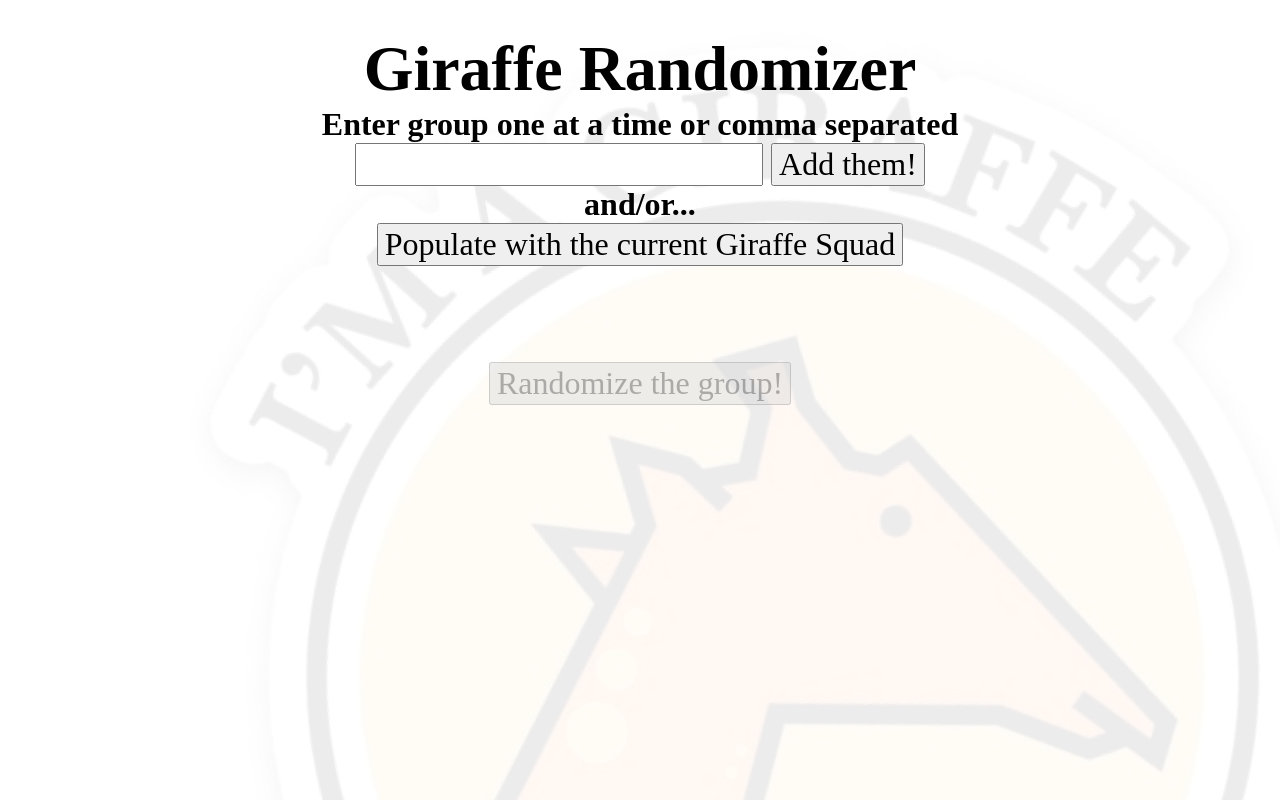
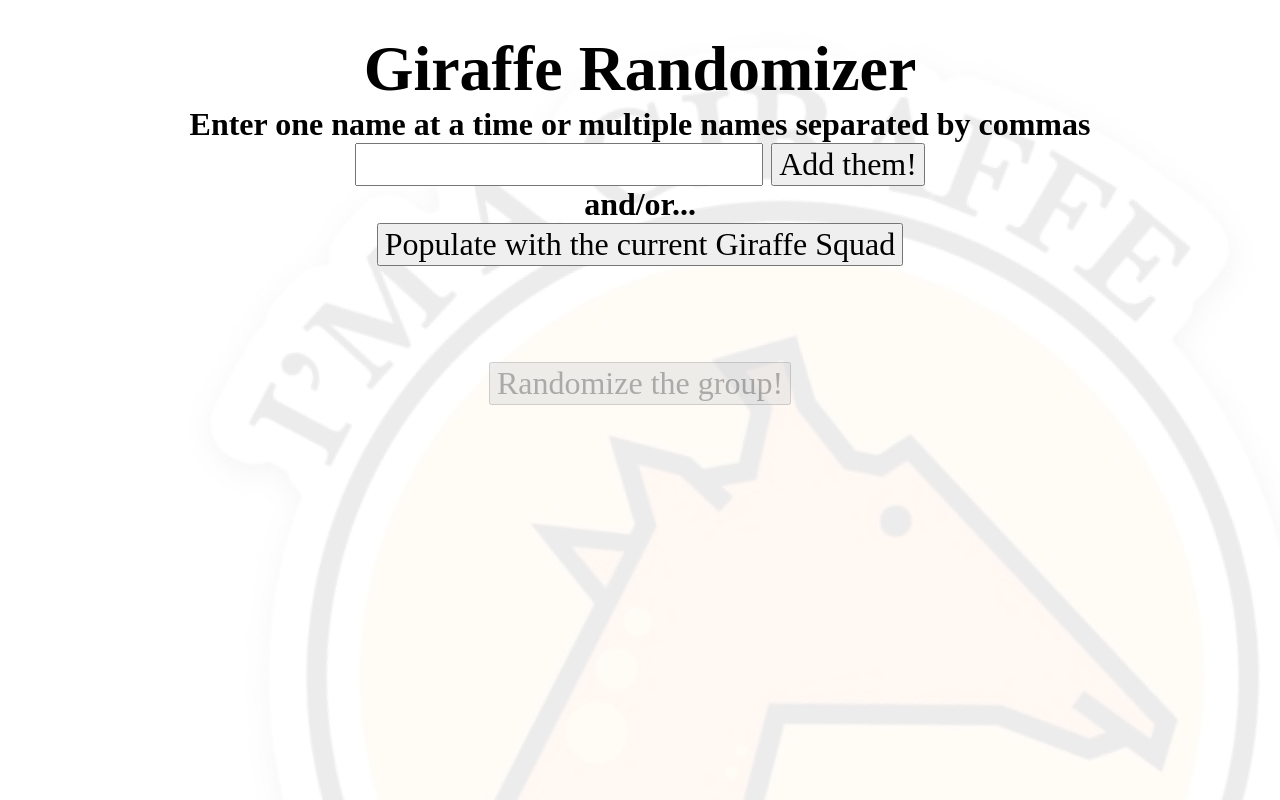
Before and after one commit to adamlacasse/random-driver, a React (Vite) app: page / in a window 1280 px wide. Built offline with nearby package versions, Linux system fonts and the light colour scheme; a web font is replaced by a local one.

Commit message:
text change

```diff
--- a/src/components/form/Form.jsx
+++ b/src/components/form/Form.jsx
@@ -18,7 +18,7 @@ function Form({
 
     return (
         <>
-            <h3>Enter group one at a time or comma separated</h3>
+            <h3>Enter one name at a time or multiple names separated by commas</h3>
             <form onSubmit={handleFormSubmit}>
                 <input
                     type="text"
```
